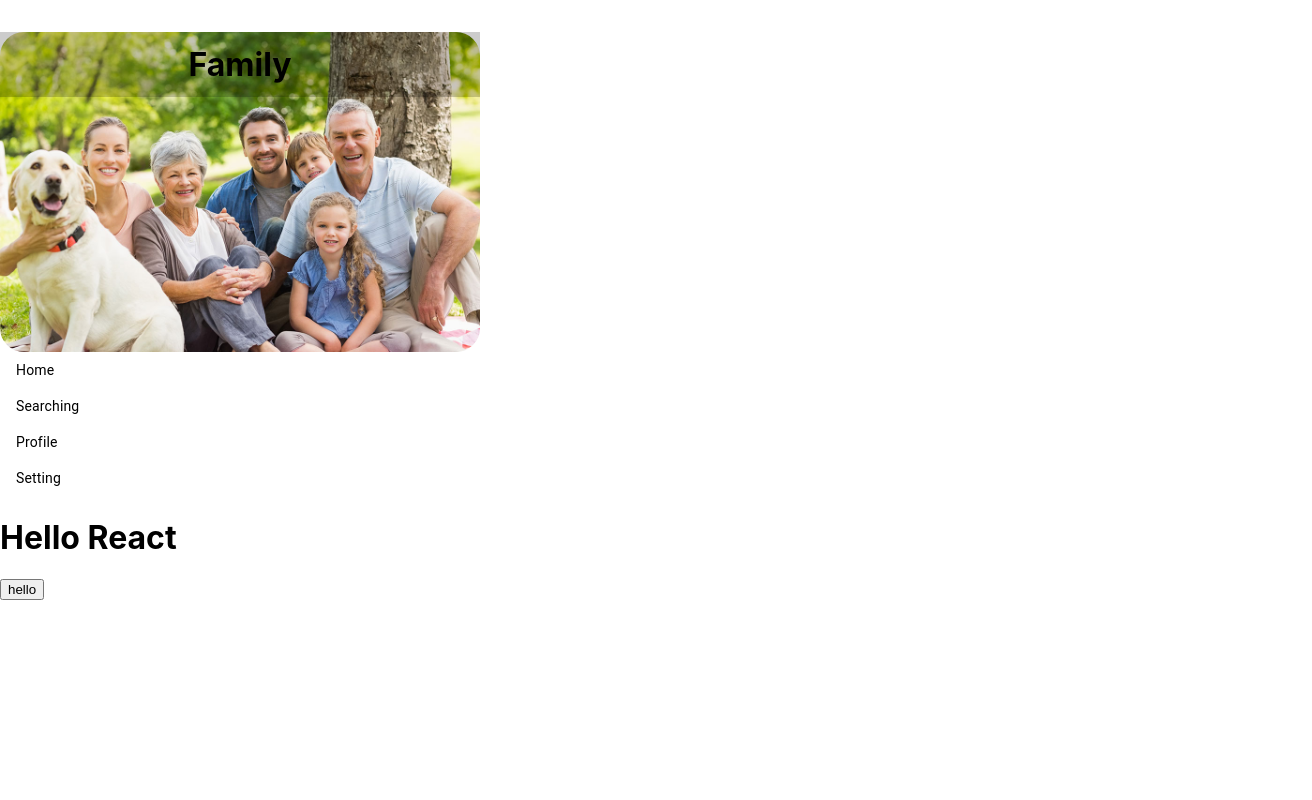
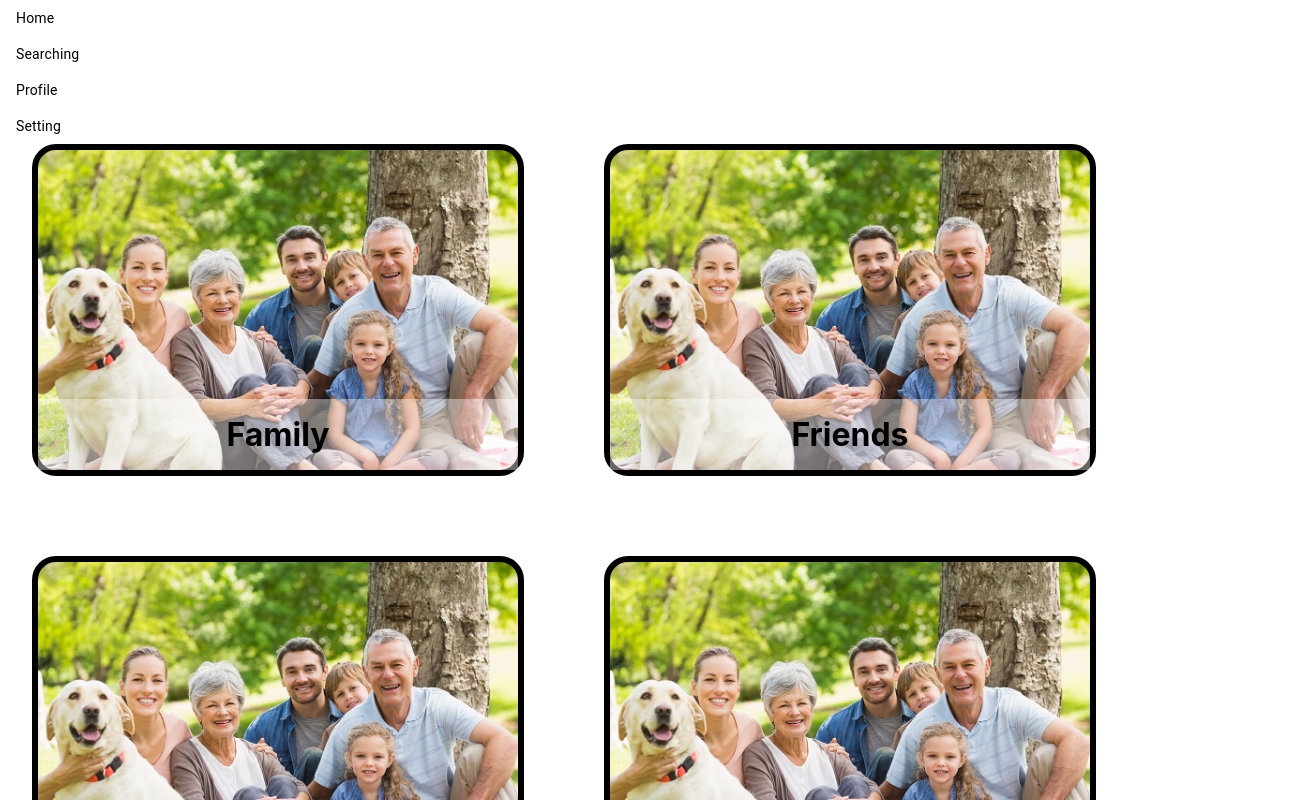
Before and after one commit to trashidi98/SeniorChat, a React (Create React App) app in the folder frontend/: page / in a window 1280 px wide. Shown: the top 800 px of the page, 1312 px wide, since content can reach past the window. Built offline with nearby package versions, Linux system fonts and the light colour scheme.

Commit message:
make cards work

```diff
--- a/frontend/src/App.css
+++ b/frontend/src/App.css
@@ -1,3 +1,7 @@
+* {
+  margin: 0px;
+}
+
 .App {
   text-align: center;
 }
--- a/frontend/src/App.js
+++ b/frontend/src/App.js
@@ -1,4 +1,5 @@
 import React from 'react';
+import styled from "styled-components";
 import ContactCard from "./ContactCard";
 import Sidebar from './Test'
 const items = [
@@ -7,6 +8,12 @@ const items = [
   {name: 'profile', label: 'Profile'},
   {name: 'setting', label: 'Setting'},
 ]
+
+const CardWrapper = styled.div`
+  display: inline-block;
+  width: 100%;
+  margin-left: 2em;
+`;
 
 function App(){
 
@@ -17,11 +24,15 @@ function App(){
   console.log(counter);
   return(
     <div>
-      <ContactCard/>
       <Sidebar items = {items} />
-      <h1>Hello React </h1>
-      <button> hello </button>
-      </div>
+      <CardWrapper>
+        <ContactCard name="Family" />
+        <ContactCard name="Friends" />
+        <ContactCard name="Stephen" />
+        <ContactCard name="Sabrina" />
+        <ContactCard name="Mom and Dad" />
+      </CardWrapper>
+    </div>
   );
 }
 export default App;
--- a/frontend/src/ContactCard.js
+++ b/frontend/src/ContactCard.js
@@ -1,6 +1,20 @@
 import React from 'react';
 import styled from "styled-components";
 import img from "./images/family.jpg"
+
+const ContactCardTextShadow = styled.div`
+  background-color: rgba(255, 255, 255, 0.4);
+  width: 100%;
+`;
+
+const ContactCardText = styled.p`
+  font-size: 2em;
+  opacity: 1.0;
+  padding: 0.5em;
+  margin: 0em;
+  text-align: center;
+  font-weight: bold;
+`;
 
 const ContactCardBackground = styled.div`
   background-image: url(${img});
@@ -8,27 +22,31 @@ const ContactCardBackground = styled.div`
   height: 20em;
   width: 30em;
   border-radius: 1.5em;
+  border : 0.4em solid black;
+  display: flex;
+  flex-direction: column;
+  align-items: center;
+  justify-content: flex-end;
+  &:hover ${ContactCardTextShadow} {
+    background-color: rgba(181, 178, 25, 0.4);
+  }
 `;
 
-const ContactCardTextShadow = styled.div`
-  background-color: rgba(0, 0, 0, 0.2);
-`;
+const ContactCardWrapper = styled.div`
+  display: inline-block;
+  margin-right: 5em;
+  margin-bottom: 5em;
+`
 
-const ContactCardText = styled.p`
-  font-size: 2em;
-  opacity: 1.0;
-  padding: 0.4em;
-  text-align: center;
-  font-weight: bold;
-`;
-
-function ContactCard(){
+function ContactCard(props){
   return(
-    <ContactCardBackground>
-      <ContactCardTextShadow>
-        <ContactCardText>Family</ContactCardText>
-      </ContactCardTextShadow>
-    </ContactCardBackground>
+    <ContactCardWrapper>
+      <ContactCardBackground>
+        <ContactCardTextShadow>
+          <ContactCardText>{props.name}</ContactCardText>
+        </ContactCardTextShadow>
+      </ContactCardBackground>
+    </ContactCardWrapper>
   );
 }
 export default ContactCard;
```
Also changed, not shown: 1 other file (tests, documents, lock files or other folders).
